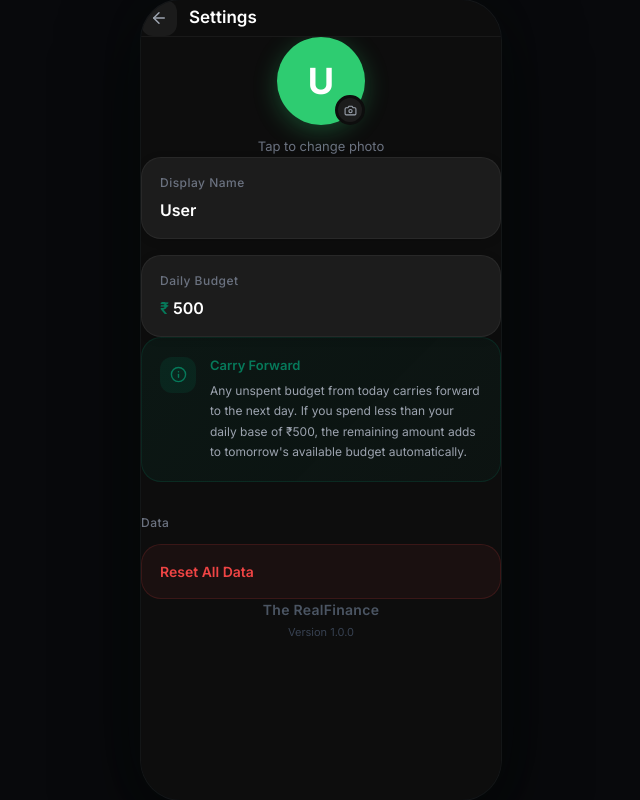
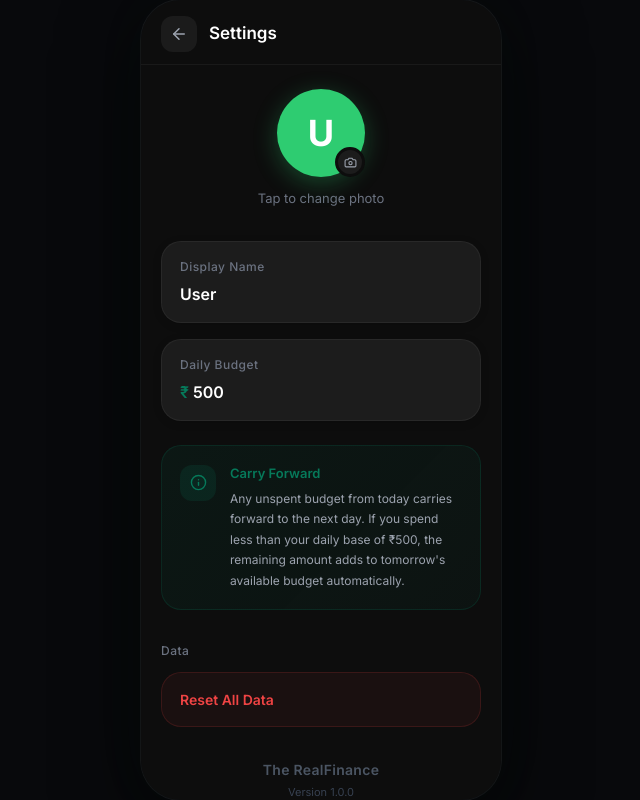
Before and after one commit to navin-05/NextDay, a React (Vite) app: page /settings in a window 1280 px wide. Shown: the whole page, without its empty margins (319-959 px from the left). Built offline with nearby package versions, Linux system fonts and the light colour scheme.

Commit message:
again fixed scrolling and theme

```diff
--- a/index.html
+++ b/index.html
@@ -8,7 +8,9 @@
       <meta name="apple-mobile-web-app-capable" content="yes" />
       <meta name="apple-mobile-web-app-status-bar-style" content="black-translucent" />
       <meta name="apple-mobile-web-app-title" content="NextDay" />
+      <meta name="description" content="Smart budget tracking app" />
       <link rel="icon" type="image/svg+xml" href="/public/favicon.svg" />
+      <link rel="apple-touch-icon" href="/public/favicon.svg" />
       <title>NextDay - Budget</title>
     </head>
 
--- a/src/styles/index.css
+++ b/src/styles/index.css
@@ -1,28 +1,3 @@
 @import './fonts.css';
 @import './tailwind.css';
 @import './theme.css';
-
-* {
-  margin: 0;
-  padding: 0;
-  box-sizing: border-box;
-}
-
-html,
-body,
-#root {
-  width: 100%;
-  height: 100%;
-  overflow: hidden;
-}
-
-body {
-  background: #0D0D0D;
-  color: #FFFFFF;
-  font-family: -apple-system, BlinkMacSystemFont, 'Segoe UI', sans-serif;
-  position: fixed;
-  top: 0;
-  left: 0;
-  right: 0;
-  bottom: 0;
-}
--- a/src/styles/theme.css
+++ b/src/styles/theme.css
@@ -124,8 +124,21 @@
     @apply border-border outline-ring/50;
   }
 
+  html,
+  body {
+    margin: 0;
+    padding: 0;
+  }
+
   body {
     @apply bg-background text-foreground;
+    background: #0D0D0D;
+  }
+
+  #root {
+    width: 100%;
+    min-height: 100vh;
+    display: flex;
   }
 
   /**
```
